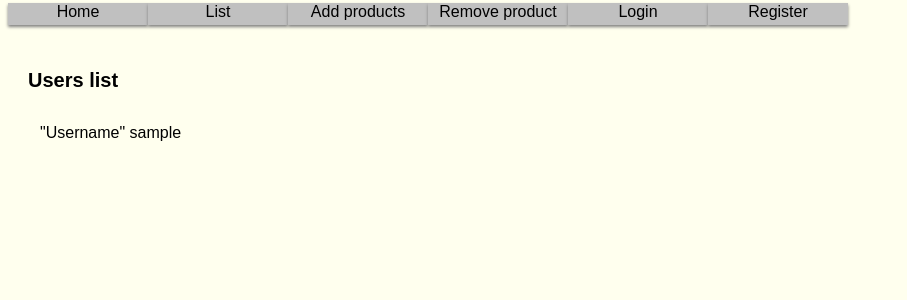
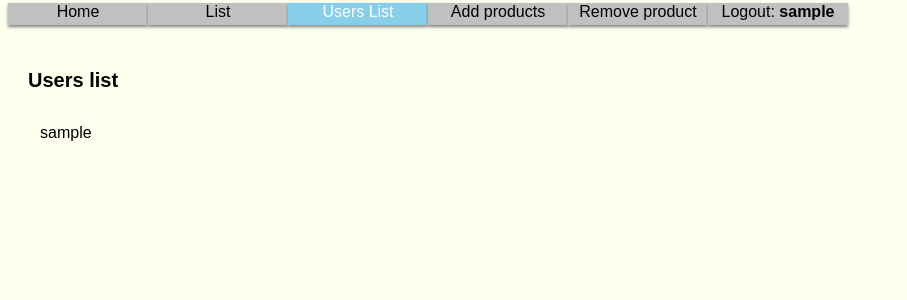
Before and after one commit to OrJaku/shop-application, a Flask app: page /users in a window 1280 px wide. Shown: the top 300 px of the page, without its empty margins (0-907 px from the left). Run offline with Flask 2, Linux system fonts and the light colour scheme; a user stored in the database is signed in; tables that the repository leaves empty hold one stand-in row (values such as "Sample post").

Commit message:
Task 4 - 3) Logout/Login/Registration corrected, added endpoints with 'login_required'(add/remove products and users list)

```diff
--- a/app/forms.py
+++ b/app/forms.py
@@ -4,8 +4,8 @@ from wtforms.validators import DataRequired, Email
 
 
 class RegisterForm(FlaskForm):
-    first = StringField('FirstName', validators=[DataRequired()])
-    last = StringField('LastName', validators=[DataRequired()])
+    first_name = StringField('FirstName', validators=[DataRequired()])
+    last_name = StringField('LastName', validators=[DataRequired()])
     username = StringField('Username', validators=[DataRequired()])
     password = PasswordField('Password', validators=[DataRequired()])
     email = StringField('Email', validators=[DataRequired(), Email()])
--- a/app/models.py
+++ b/app/models.py
@@ -22,8 +22,8 @@ class User(UserMixin, db.Model):
     id = db.Column(db.Integer, primary_key=True)
     username = db.Column(db.String(128), unique=True, nullable=False)
     password_hash = db.Column(db.String(200), nullable=False)
-    first = db.Column(db.String(128), unique=False, nullable=False)
-    last = db.Column(db.String(128), unique=False, nullable=False)
+    first_name = db.Column(db.String(128), unique=False, nullable=False)
+    last_name = db.Column(db.String(128), unique=False, nullable=False)
     email = db.Column(db.String(128), unique=True, nullable=False)
 
     @property
@@ -38,7 +38,7 @@ class User(UserMixin, db.Model):
         return check_password_hash(self.password_hash, password)
 
     def __repr__(self):
-        return f'"Username" {self.username}'
+        return f'{self.username}'
 
 
 @login.user_loader
--- a/app/shop/views.py
+++ b/app/shop/views.py
@@ -1,6 +1,6 @@
 from .. import db
 from flask import render_template, request, url_for, redirect, flash, Blueprint
-from flask_login import login_user, login_required, current_user
+from flask_login import login_user, logout_user, login_required, current_user
 from app.forms import LoginForm, RegisterForm
 from ..models import Product, User
 from colorama import Fore, Style  # test
@@ -17,21 +17,17 @@ def home():
 def register():
     form = RegisterForm()
     if form.validate_on_submit():
-        user = User(first=form.first.data,
-                    last=form.last.data,
+        user = User(first_name=form.first_name.data,
+                    last_name=form.last_name.data,
                     username=form.username.data,
                     email=form.email.data,
                     password=form.password.data)
-        print(Fore.GREEN + 'user', user)  # test#
-        print(Style.RESET_ALL)  # test
         db.session.add(user)
         db.session.commit()
         flash('Registered successfully', 'success')
         print(Fore.YELLOW + 'user', user)  # test#
         print(Style.RESET_ALL)  # test
         return redirect(url_for('shop.login'))
-    print(Fore.RED + 'form', form)  # test#
-    print(Style.RESET_ALL)  # test
     return render_template('register.html', title='Register', form=form)
 
 
@@ -46,16 +42,26 @@ def login():
             flash('Invalid login or password', 'error')
             return redirect(url_for('shop.login'))
         login_user(user)
+        flash('You are logged in as %s' % (db.session.query(User.username).first()), 'success')
         return redirect(url_for('shop.home'))
     return render_template('login.html', title='Sing In', form=form)
 
 
+@shop.route('/logout')
+def logout():
+    logout_user()
+    flash('You are logged out', 'info')
+    return redirect(url_for('shop.home'))
+
+
 @shop.route('/products')
+@login_required
 def products():
     return render_template("products.html")
 
 
 @shop.route('/remove')
+@login_required
 def remove():
     return render_template("delete.html")
 
@@ -69,7 +75,7 @@ def add():
         flash('Enter product name and price', 'error')
     else:
         db.session.add(new_product)
-        flash('Product %s (price: %s) has been added' % (product_name, product_price), 'succes')
+        flash('Product %s (price: %s) has been added' % (product_name, product_price), 'success')
         db.session.commit()
     return redirect(url_for('shop.products'))
 
@@ -86,7 +92,7 @@ def delete():
         products_list = ([x[0] for x in products_list])
         if product_remove in products_list:
             Product.query.filter_by(name=product_remove).delete()
-            flash('Product %s has been removed' % product_remove, 'succes')
+            flash('Product %s has been removed' % product_remove, 'success')
             db.session.commit()
         else:
             flash('Product %s is not on list' % product_remove, 'error')
@@ -94,7 +100,6 @@ def delete():
 
 
 @shop.route('/list', methods=['GET'])
-@login_required
 def shop_list():
 
     products_list = db.session.query(Product).all()
@@ -114,6 +119,7 @@ def shop_list():
 
 
 @shop.route('/users', methods=['GET'])
+@login_required
 def users():
     users_list = db.session.query(User).all()
     print(Fore.MAGENTA + 'Users', users_list)  # test#
--- a/app/static/style.css
+++ b/app/static/style.css
@@ -51,8 +51,9 @@ body#home a#home,
 body#products a#products,
 body#shop_list a#shop_list,
 body#remove a#remove,
+body#logout a#logout,
 body#login a#login,
-body#register a#register
+body#users a#users
 
 {
 	color: #FFFFFF;
@@ -103,7 +104,8 @@ margin-top: 0.1em;
 font-size: 16px;
 font-weight: bold;
 }
-#succes{
+#success{
 color: Green;
 margin-top: 0.1em;
+font-weight: bold;
 }
--- a/app/templates/body.html
+++ b/app/templates/body.html
@@ -10,10 +10,14 @@
     <ul id="navibar">
         <li><a href="{{ url_for('shop.home') }}" id="home">Home</a></li>
         <li><a href="{{ url_for('shop.shop_list') }}" id="shop_list" >List</a></li>
+        <li><a href="{{ url_for('shop.users') }}" id="users">Users List</a></li>
         <li><a href="{{ url_for('shop.products') }}" id="products" >Add products</a></li>
         <li><a href="{{ url_for('shop.remove') }}" id="remove" >Remove product</a></li>
+        {% if current_user.is_anonymous %}
         <li><a href="{{ url_for('shop.login') }}" id="login">Login</a></li>
-        <li><a href="{{ url_for('shop.register') }}" id="register">Register</a></li>
+        {% else %}
+        <li><a href="{{ url_for('shop.logout') }}" id="logout">Logout: <b>{{ current_user}}</b></a></li>
+        {% endif %}
     </ul>
   </div>
    <h1>{% block h1 %}{% endblock %}</h1>
--- a/app/templates/login.html
+++ b/app/templates/login.html
@@ -14,12 +14,12 @@
             {{form.password.label}}<br>
             {{form.password (size=32) }}<br>
         </p>
-        <p>{{ form.submit() }}</p>
+        <p>{{ form.submit() }}</p><br>
 
     </form>
     <ul>
-            <li><a href="{{ url_for('shop.users') }}" id="users">Users</a></li>
-    </ul>
+            <li><a href="{{ url_for('shop.register') }}" id="users">Registration</a></li>
+    </ul><br><br>
 </body>
 
 {% endblock %}
```
Also changed, not shown: app/templates/register.html (+7 -6 lines).
